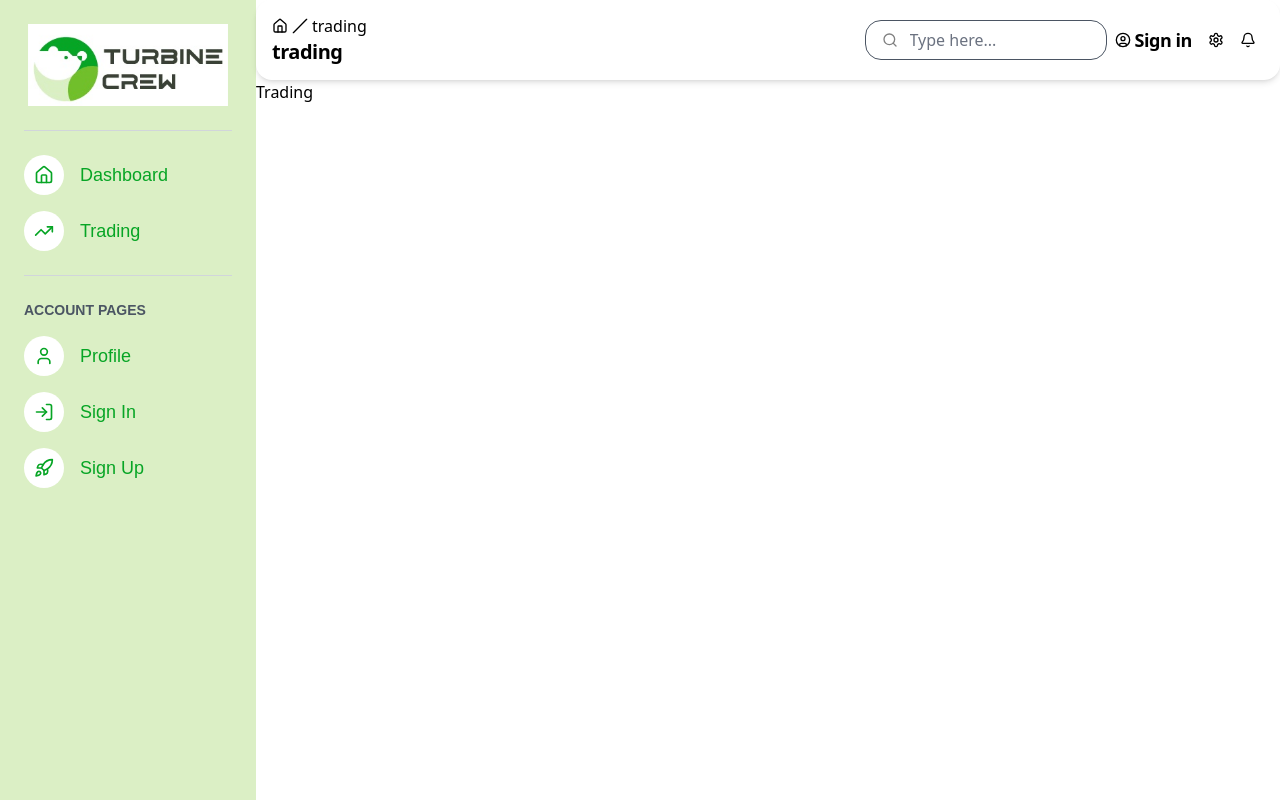
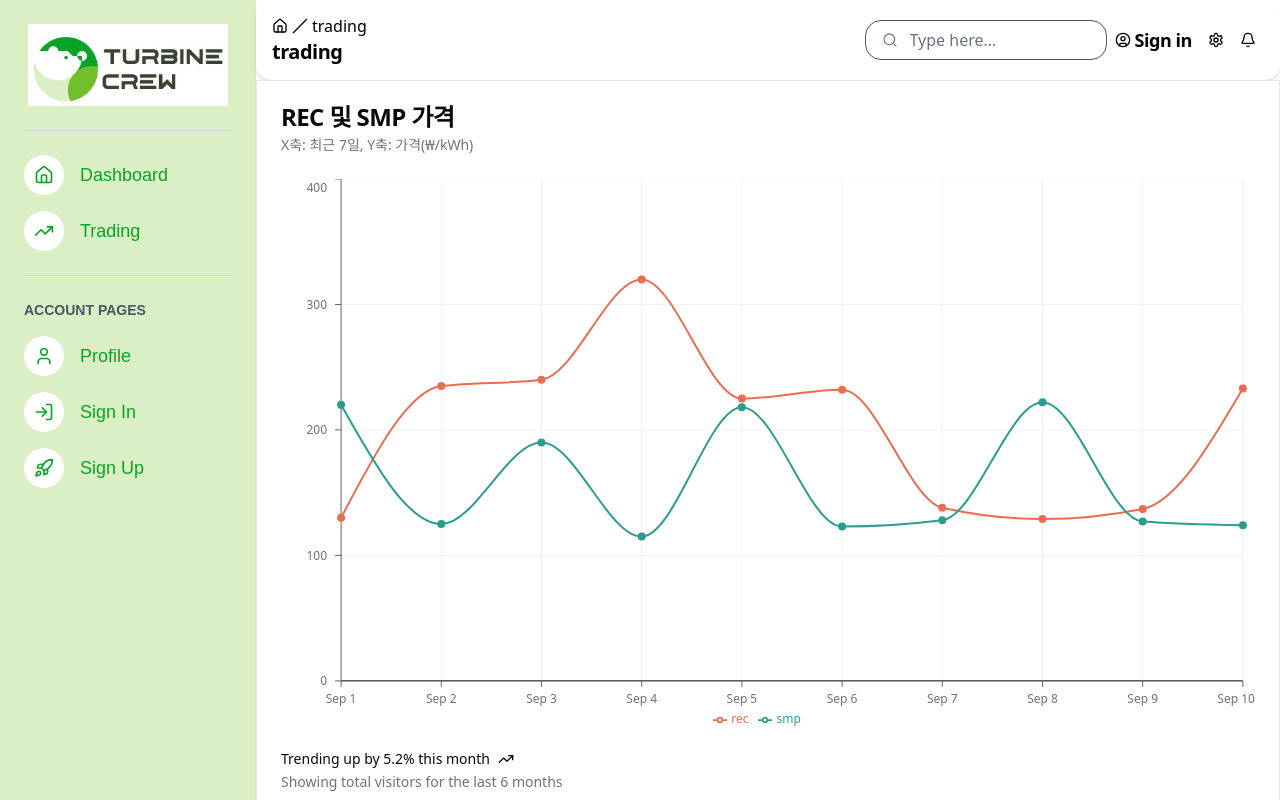
Before and after one commit to turbinecrew/turbin_electrical, a Next.js app: page /trading in a window 1280 px wide. Built offline with nearby package versions, Linux system fonts and the light colour scheme.

Commit message:
✨ : generateChartConfig 함수 추가 작업

```diff
--- a/src/app/(main)/trading/page.tsx
+++ b/src/app/(main)/trading/page.tsx
@@ -1,3 +1,10 @@
+import { LineComponent, PieComponent } from "@/components/custom/chart"
+
 export default function Trading() {
-	return <div>Trading</div>
+	return (
+		<div>
+			<LineComponent />
+			<PieComponent />
+		</div>
+	)
 }
--- a/src/components/common/chart/area/index.tsx
+++ b/src/components/common/chart/area/index.tsx
@@ -94,7 +94,7 @@ export function Component() {
 						<div className="flex items-center gap-2 font-medium leading-none">
 							Trending up by 5.2% this month <TrendingUp className="h-4 w-4" />
 						</div>
-						<div className="text-muted-foreground flex items-center gap-2 leading-none">
+						<div className="flex items-center gap-2 leading-none text-muted-foreground">
 							January - June 2024
 						</div>
 					</div>
--- a/src/components/common/chart/bar/index.tsx
+++ b/src/components/common/chart/bar/index.tsx
@@ -68,7 +68,7 @@ export function Component() {
 				<div className="flex gap-2 font-medium leading-none">
 					Trending up by 5.2% this month <TrendingUp className="h-4 w-4" />
 				</div>
-				<div className="text-muted-foreground leading-none">
+				<div className="leading-none text-muted-foreground">
 					Showing total visitors for the last 6 months
 				</div>
 			</CardFooter>
--- a/src/components/common/chart/pie/index.tsx
+++ b/src/components/common/chart/pie/index.tsx
@@ -117,7 +117,7 @@ export function Component() {
 				<div className="flex items-center gap-2 font-medium leading-none">
 					Trending up by 5.2% this month <TrendingUp className="h-4 w-4" />
 				</div>
-				<div className="text-muted-foreground leading-none">
+				<div className="leading-none text-muted-foreground">
 					Showing total visitors for the last 6 months
 				</div>
 			</CardFooter>
--- /dev/null
+++ b/src/components/custom/chart/generate-chartConfig.tsx
@@ -0,0 +1,26 @@
+import { ChartConfig } from "@/components/ui/chart"
+
+type ChartPT = {
+	data: Record<string, unknown>[]
+}
+
+export function generateChartConfig({ data }: ChartPT): ChartConfig {
+	const config: ChartConfig = {}
+	const colors = [
+		"hsl(var(--chart-1))",
+		"hsl(var(--chart-2))",
+		"hsl(var(--chart-3))",
+		"hsl(var(--chart-4))",
+	]
+
+	Object.keys(data[0]).forEach((key, index) => {
+		if (key !== "date") {
+			config[key] = {
+				label: key,
+				color: colors[index - 1] || `hsl(${Math.random() * 360}, 70%, 50%)`,
+			}
+		}
+	})
+
+	return config
+}
--- a/src/components/custom/chart/main-line-chart/data.tsx
+++ b/src/components/custom/chart/main-line-chart/data.tsx
@@ -1,3 +1,4 @@
+import { generateChartConfig } from "@/components/custom/chart/generate-chartConfig"
 import { ChartConfig } from "@/components/ui/chart"
 
 export const chartData = [
@@ -13,13 +14,4 @@ export const chartData = [
 	{ date: "2024-09-10", smp: 124, rec: 233 },
 ]
 
-export const chartConfig: ChartConfig = {
-	rec: {
-		label: "rec",
-		color: "hsl(var(--chart-1))",
-	},
-	smp: {
-		label: "smp",
-		color: "hsl(var(--chart-2))",
-	},
-}
+export const chartConfig: ChartConfig = generateChartConfig({ data: chartData })
--- a/src/components/custom/chart/main-pie-chart/data.tsx
+++ b/src/components/custom/chart/main-pie-chart/data.tsx
@@ -1,19 +1,19 @@
 import { ChartConfig } from "@/components/ui/chart"
 
-export const chartD = [
-	{ browser: "chrome", visitors: 275, fill: "var(--color-chrome)" },
-	{ browser: "safari", visitors: 200, fill: "var(--color-safari)" },
+export const chartData = [
+	{ type: "REC", revenue: 275, fill: "var(--color-REC)" },
+	{ type: "SMP", revenue: 200, fill: "var(--color-SMP)" },
 ]
 
-export const chartC = {
-	visitors: {
-		label: "Visitors",
+export const chartConfig = {
+	revenue: {
+		label: "Revenue",
 	},
-	chrome: {
+	REC: {
 		label: "REC",
 		color: "hsl(var(--chart-1))",
 	},
-	safari: {
+	SMP: {
 		label: "SMP",
 		color: "hsl(var(--chart-2))",
 	},
--- a/src/components/custom/chart/main-pie-chart/index.tsx
+++ b/src/components/custom/chart/main-pie-chart/index.tsx
@@ -20,7 +20,7 @@ import {
 	ChartTooltipContent,
 } from "@/components/ui/chart"
 
-import { chartC, chartD } from "./data"
+import { chartConfig, chartData } from "./data"
 
 export function PieComponent() {
 	return (
@@ -31,20 +31,22 @@ export function PieComponent() {
 			</CardHeader>
 			<CardContent className="flex-1 pb-0">
 				<ChartContainer
-					config={chartC}
+					config={chartConfig}
 					className="mx-auto aspect-square max-h-[250px] [&_.recharts-text]:fill-background"
 				>
 					<PieChart>
 						<ChartTooltip
-							content={<ChartTooltipContent nameKey="visitors" hideLabel />}
+							content={<ChartTooltipContent nameKey="revenue" hideLabel />}
 						/>
-						<Pie data={chartD} dataKey="visitors">
+						<Pie data={chartData} dataKey="revenue">
 							<LabelList
-								dataKey="browser"
+								dataKey="type"
 								className="fill-background"
 								stroke="none"
 								fontSize={12}
-								formatter={(value: keyof typeof chartC) => chartC[value]?.label}
+								formatter={(value: keyof typeof chartConfig) =>
+									chartConfig[value]?.label
+								}
 							/>
 						</Pie>
 						<ChartLegend content={<ChartLegendContent />} />
```
Also changed, not shown: src/components/ui/chart/index.tsx (renamed from src/components/ui/chart.tsx).
